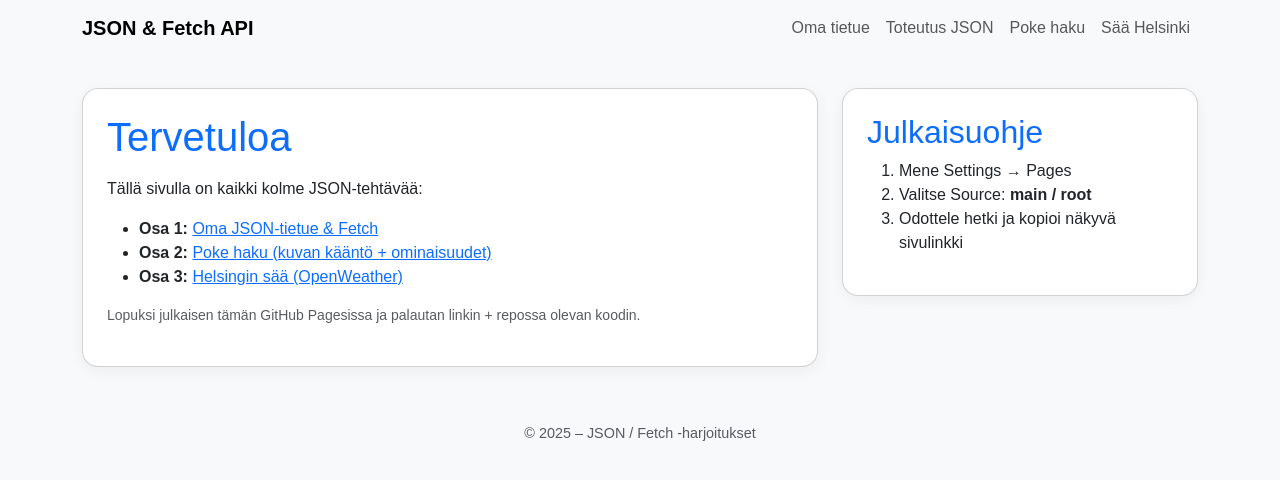
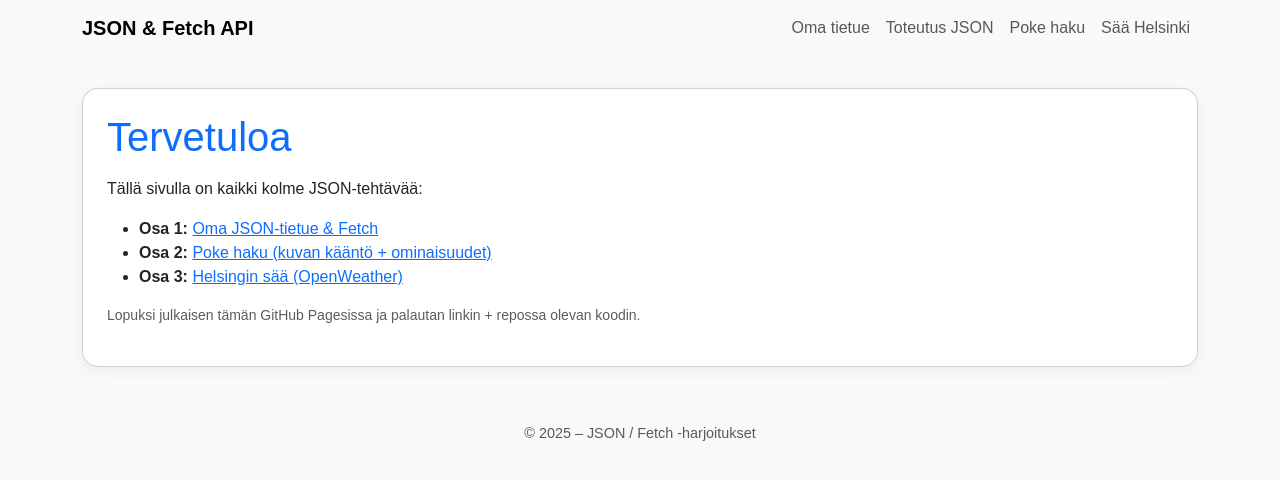
Before and after one commit to AliLaine/digitekniikat-json, a plain HTML site: page index.html in a window 1280 px wide. Drawn offline with nearby package versions, Linux system fonts and the light colour scheme.

Commit message:
Update index.html

```diff
--- a/index.html
+++ b/index.html
@@ -8,7 +8,7 @@
   <!-- Bootstrap otetaan käyttöön (valmis tyylikirjasto) -->
   <link href="https://cdn.jsdelivr.net/npm/bootstrap@5.3.3/dist/css/bootstrap.min.css" rel="stylesheet">
 
-  <!-- Oma tyylitiedosto (tehdään myöhemmin) -->
+  <!-- Oma tyylitiedosto -->
   <link href="styles.css" rel="stylesheet">
 </head>
 <body>
@@ -34,7 +34,7 @@
   <!-- Sivun sisältö -->
   <main class="container">
     <div class="row g-4">
-      <div class="col-12 col-lg-8">
+      <div class="col-12">
         <div class="card p-4">
           <h1 class="mb-3">Tervetuloa</h1>
           <p>Tällä sivulla on kaikki kolme JSON-tehtävää:</p>
@@ -46,17 +46,6 @@
           <p class="text-muted small">
             Lopuksi julkaisen tämän GitHub Pagesissa ja palautan linkin + repossa olevan koodin.
           </p>
-        </div>
-      </div>
-
-      <div class="col-12 col-lg-4">
-        <div class="card p-4">
-          <h2>Julkaisuohje</h2>
-          <ol>
-            <li>Mene Settings → Pages</li>
-            <li>Valitse Source: <b>main / root</b></li>
-            <li>Odottele hetki ja kopioi näkyvä sivulinkki</li>
-          </ol>
         </div>
       </div>
     </div>
```
